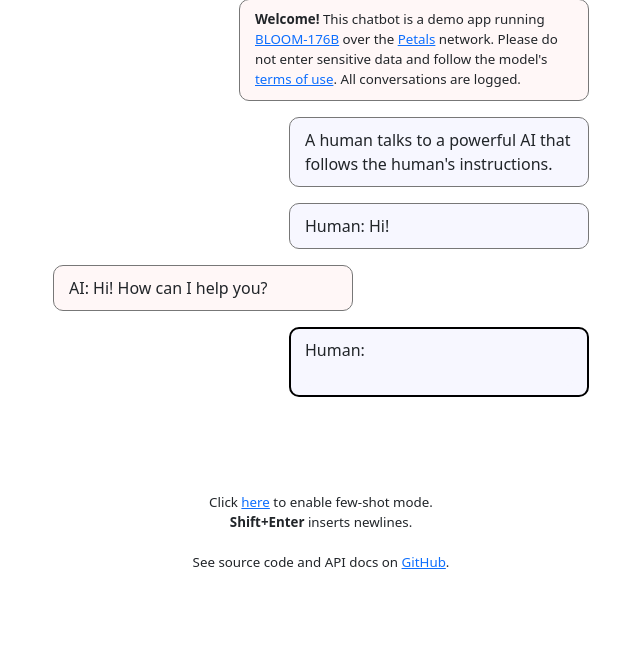
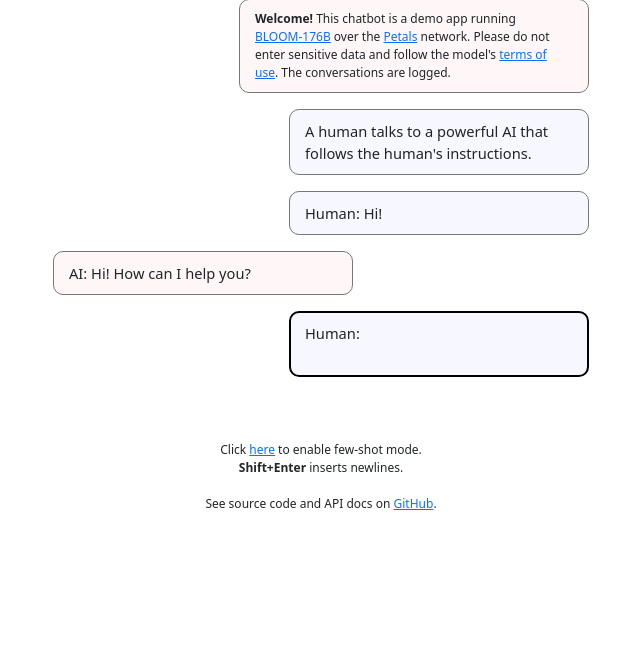
Before and after one commit to petals-infra/chat.petals.dev, a Flask app: page / in a window 1280 px wide. Shown: the part 221-866 px from the top of the page, without its empty margins (319-959 px from the left). After the commit the page ends 731 px from the top, so only its background shows below. Run offline with Flask 2, Linux system fonts and the light colour scheme; some libraries are stand-ins or nearby versions; grey boxes are pictures that could not be loaded.

Commit message:
Decrease font size

```diff
--- a/static/index.html
+++ b/static/index.html
@@ -28,7 +28,7 @@
         over the <a target="_blank" href="https://petals.ml">Petals</a> network.
         Please do not enter sensitive data and
         follow the model's <a target="_blank" href="https://huggingface.co/spaces/bigscience/license">terms of use</a>.
-        All conversations are logged.
+        The conversations are logged.
       </p>
       <div class="dialogue">
         <p class="human-replica">A human talks to a powerful AI that follows the human's instructions.</p>
@@ -38,7 +38,7 @@
       </div>
       <p class="error-box" style="display: none;">Request failed. <a class="retry-link" href="#">Retry</a><br><span class="error-message"></span></p>
 
-      <p class="acknowledgements mt-5 pt-5">
+      <p class="acknowledgements mt-5 pt-3">
         Click <a class="show-few-shot" href="#">here</a> to enable few-shot mode.<br>
         <b>Shift+Enter</b> inserts newlines.<br>
         <br>
--- a/static/style.css
+++ b/static/style.css
@@ -99,11 +99,11 @@
 }
 
 main p {
-  font-size: 12pt;
+  font-size: 11pt;
 }
 
 .acknowledgements {
-  font-size: 10pt;
+  font-size: 9pt;
 }
 
 .feature-list {
@@ -162,6 +162,7 @@ main p {
   border: none;
   resize: none;
   padding: 0;
+  font-size: 11pt;
 }
 
 .human-replica textarea.form-control:focus {
@@ -182,7 +183,7 @@ main p {
 }
 
 .welcome {
-  font-size: 10pt;
+  font-size: 9pt;
   background-color: #fff7f7;
   margin-left: auto;
   margin-right: 0;
@@ -204,5 +205,5 @@ main p {
 }
 
 .reset-btn {
-  font-size: 10pt;
+  font-size: 9pt;
 }
```
